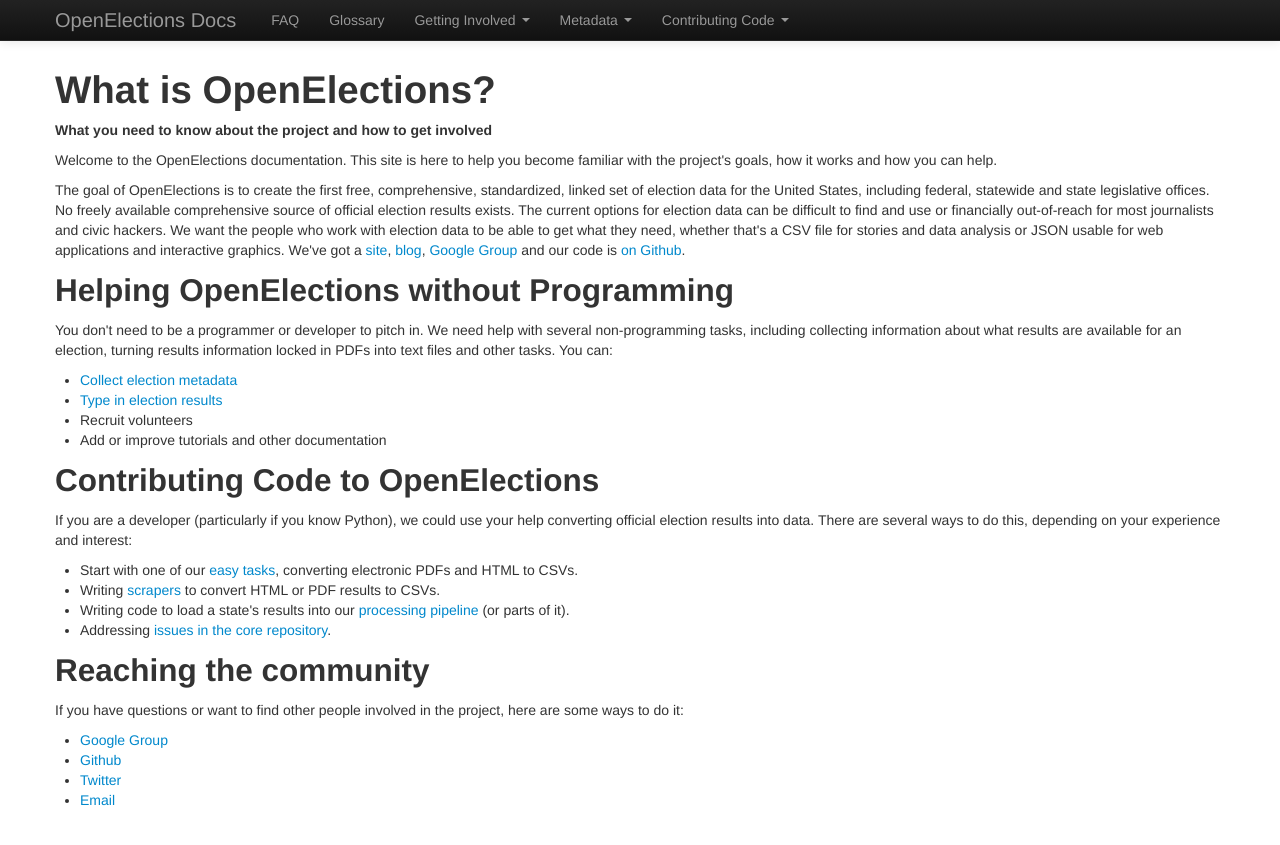
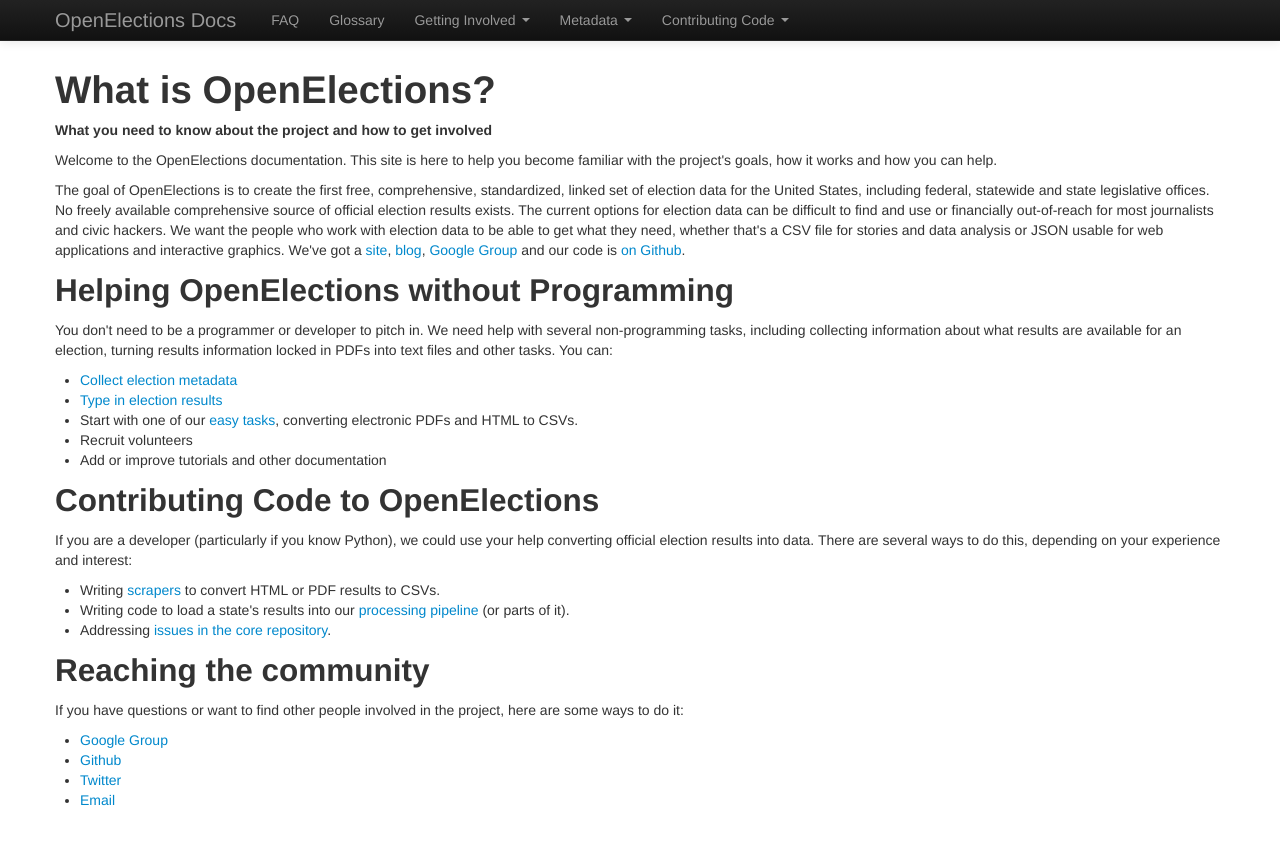
Before and after one commit to openelections/docs, a Jekyll site: the page built from index.html, in a window 1280 px wide. Shown: the top 845 px of the page. Built offline with Jekyll 4.4.1, drawn with Linux system fonts in a browser that asks for light colours; nearby versions of some CDN libraries; some web fonts are replaced; part of the change alters nothing that is shown.

```diff
--- a/index.html
+++ b/index.html
@@ -18,6 +18,7 @@ title: OpenElections Documentation
 <ul>
   <li><a href="http://docs.openelections.net/getting-involved/">Collect election metadata</a></li>
   <li><a href="http://docs.openelections.net/data-entry/">Type in election results</a></li>
+  <li>Start with one of our <a href="http://docs.openelections.net/easy-tasks/">easy tasks</a>, converting electronic PDFs and HTML to CSVs.</li>
   <li>Recruit volunteers</li>
   <li>Add or improve tutorials and other documentation</li>
 </ul>
@@ -27,7 +28,6 @@ title: OpenElections Documentation
 <p>If you are a developer (particularly if you know Python), we could use your help converting official election results into data. There are several ways to do this, depending on your experience and interest:</p>
 
 <ul>
-  <li>Start with one of our <a href="http://docs.openelections.net/easy-tasks/">easy tasks</a>, converting electronic PDFs and HTML to CSVs.</li>
   <li>Writing <a href="http://docs.openelections.net/guide/preprocessing/">scrapers</a> to convert HTML or PDF results to CSVs.</li>
   <li>Writing code to load a state's results into our <a href="http://docs.openelections.net/guide/">processing pipeline</a> (or parts of it).</li>
   <li>Addressing <a href="https://github.com/openelections/openelections-core/issues">issues in the core repository</a>.</li>
```
